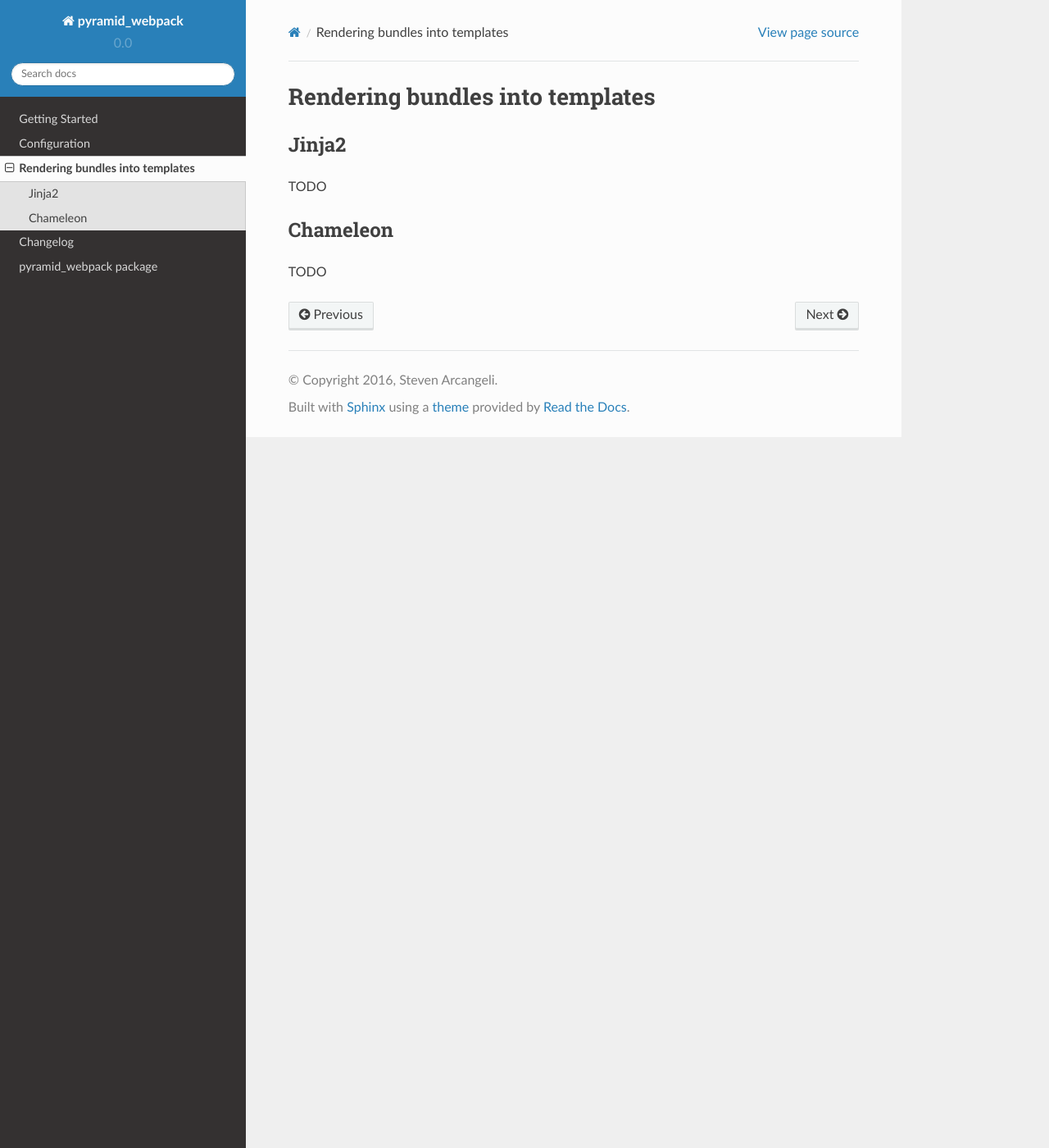
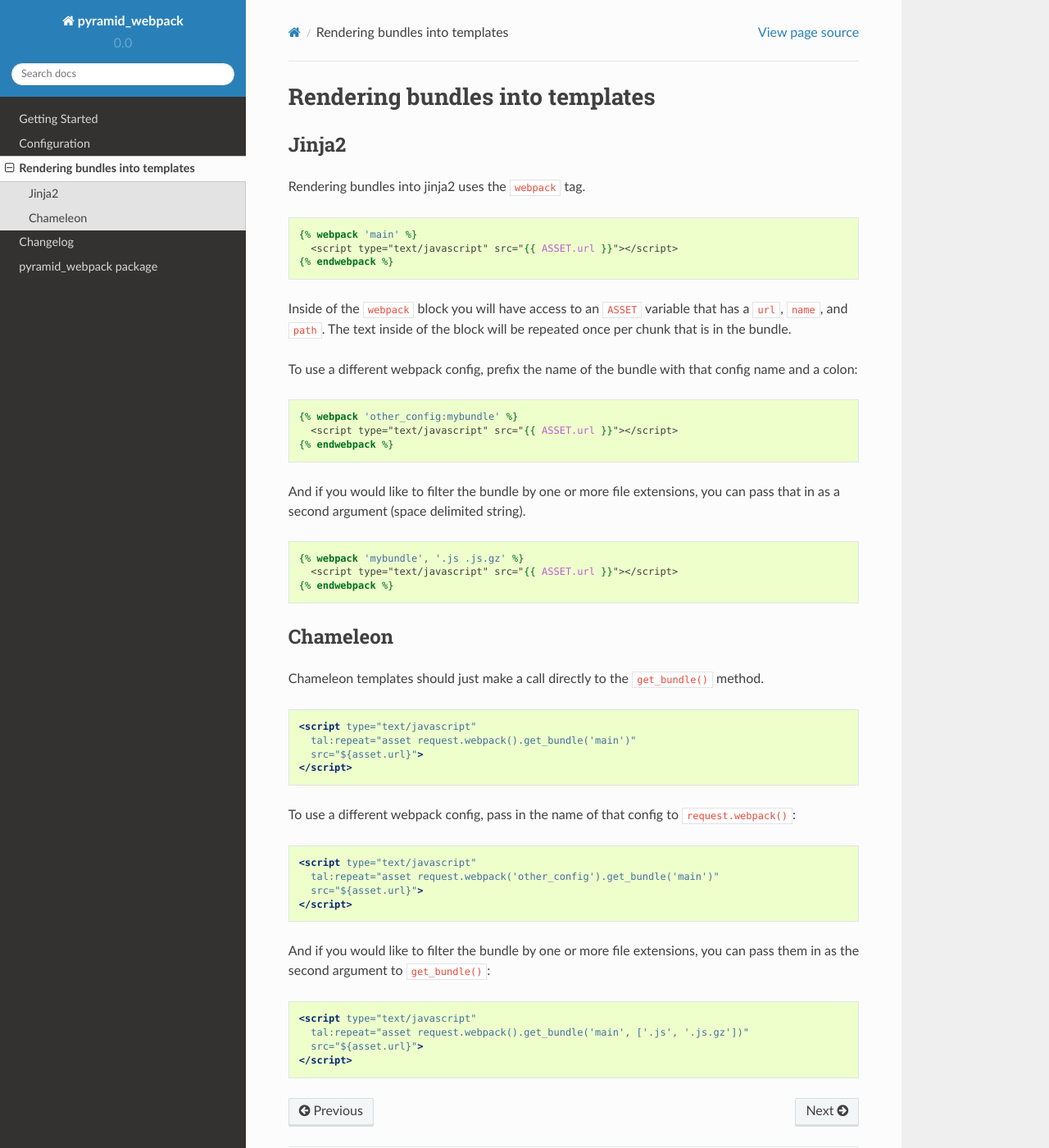
Before and after one commit to stevearc/pyramid_webpack, a Sphinx documentation site: the page built from docs/topics/templates.rst, in a window 1280 px wide and 1400 px high. Shown: the whole window at 82% size. Built offline with Sphinx 7.4.7 and the Read the Docs theme 2.0.0, drawn with Linux system fonts in a browser that asks for light colours.

Commit message:
More docs

```diff
--- a/docs/topics/templates.rst
+++ b/docs/topics/templates.rst
@@ -1,10 +1,67 @@
+.. _templates:
+
 Rendering bundles into templates
 ================================
 
 Jinja2
 ------
-TODO
+Rendering bundles into jinja2 uses the ``webpack`` tag.
+
+.. code-block:: jinja
+
+    {% webpack 'main' %}
+      <script type="text/javascript" src="{{ ASSET.url }}"></script>
+    {% endwebpack %}
+
+Inside of the ``webpack`` block you will have access to an ``ASSET`` variable
+that has a ``url``, ``name``, and ``path``. The text inside of the block will be
+repeated once per chunk that is in the bundle.
+
+To use a different webpack config, prefix the name of the bundle with that
+config name and a colon:
+
+.. code-block:: jinja
+
+    {% webpack 'other_config:mybundle' %}
+      <script type="text/javascript" src="{{ ASSET.url }}"></script>
+    {% endwebpack %}
+
+And if you would like to filter the bundle by one or more file extensions, you
+can pass that in as a second argument (space delimited string).
+
+.. code-block:: jinja
+
+    {% webpack 'mybundle', '.js .js.gz' %}
+      <script type="text/javascript" src="{{ ASSET.url }}"></script>
+    {% endwebpack %}
 
 Chameleon
 ---------
-TODO
+Chameleon templates should just make a call directly to the ``get_bundle()``
+method.
+
+.. code-block:: genshi
+
+    <script type="text/javascript"
+      tal:repeat="asset request.webpack().get_bundle('main')"
+      src="${asset.url}">
+    </script>
+
+To use a different webpack config, pass in the name of that config to ``request.webpack()``:
+
+.. code-block:: genshi
+
+    <script type="text/javascript"
+      tal:repeat="asset request.webpack('other_config').get_bundle('main')"
+      src="${asset.url}">
+    </script>
+
+And if you would like to filter the bundle by one or more file extensions, you
+can pass them in as the second argument to ``get_bundle()``:
+
+.. code-block:: genshi
+
+    <script type="text/javascript"
+      tal:repeat="asset request.webpack().get_bundle('main', ['.js', '.js.gz'])"
+      src="${asset.url}">
+    </script>
```
Also changed, not shown: docs/topics/configuration.rst (+47 -6 lines), docs/topics/develop.rst (deleted, +0 -17 lines).
